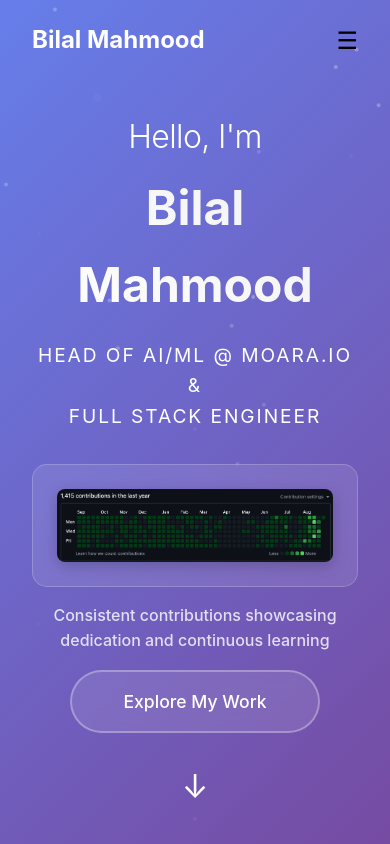
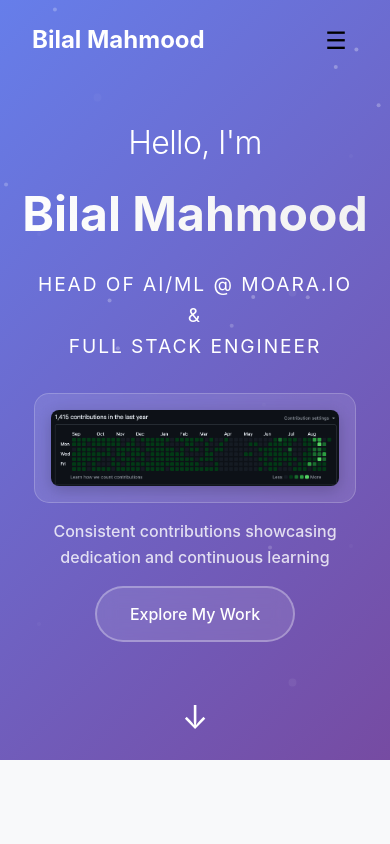
Before and after one commit to GhostInTheToast/coderbilalsite, a React (Create React App) app: page / in a window 390 px wide. Shown: the top 844 px of the page. Built offline with nearby package versions, Linux system fonts and the light colour scheme.

Commit message:
Improve mobile responsiveness across all components and add touch support for floating ghost effect

```diff
--- a/src/components/About.tsx
+++ b/src/components/About.tsx
@@ -56,6 +56,10 @@ const AboutContent = styled(motion.div)`
   border-radius: 20px;
   box-shadow: 0 10px 40px rgba(0, 0, 0, 0.1);
   border: 1px solid rgba(0, 0, 0, 0.05);
+
+  @media (max-width: 768px) {
+    padding: 2rem 1.5rem;
+  }
 `;
 
 const AboutTitle = styled.h3`
@@ -110,6 +114,10 @@ const Timeline = styled(motion.div)`
   border-radius: 20px;
   box-shadow: 0 10px 40px rgba(0, 0, 0, 0.1);
   border: 1px solid rgba(0, 0, 0, 0.05);
+
+  @media (max-width: 768px) {
+    padding: 2rem 1.5rem;
+  }
 `;
 
 const TimelineTitle = styled.h3`
--- a/src/components/Contact.tsx
+++ b/src/components/Contact.tsx
@@ -52,6 +52,11 @@ const ContactInfo = styled(motion.div)`
   position: relative;
   overflow: hidden;
   max-width: 500px;
+
+  @media (max-width: 768px) {
+    padding: 2rem 1.5rem;
+    margin: 0 1rem;
+  }
 
   &::before {
     content: '';
--- a/src/components/FloatingGhost.tsx
+++ b/src/components/FloatingGhost.tsx
@@ -14,6 +14,10 @@ const GhostEmoji = styled(motion.div)`
   z-index: 9999;
   font-size: 24px;
   user-select: none;
+
+  @media (max-width: 768px) {
+    font-size: 20px;
+  }
 `;
 
 const FloatingGhost: React.FC = () => {
@@ -21,11 +25,22 @@ const FloatingGhost: React.FC = () => {
     const [ghostId, setGhostId] = useState(0);
 
     useEffect(() => {
-        const handleClick = (e: MouseEvent) => {
+        const handleClick = (e: MouseEvent | TouchEvent) => {
+            let clientX: number, clientY: number;
+
+            if (e instanceof TouchEvent) {
+                const touch = e.touches[0];
+                clientX = touch.clientX;
+                clientY = touch.clientY;
+            } else {
+                clientX = e.clientX;
+                clientY = e.clientY;
+            }
+
             const newGhost: Ghost = {
                 id: ghostId,
-                x: e.clientX,
-                y: e.clientY,
+                x: clientX,
+                y: clientY,
             };
 
             setGhosts(prev => [...prev, newGhost]);
@@ -38,9 +53,11 @@ const FloatingGhost: React.FC = () => {
         };
 
         document.addEventListener('click', handleClick);
+        document.addEventListener('touchstart', handleClick);
 
         return () => {
             document.removeEventListener('click', handleClick);
+            document.removeEventListener('touchstart', handleClick);
         };
     }, [ghostId]);
 
--- a/src/components/Hero.tsx
+++ b/src/components/Hero.tsx
@@ -11,6 +11,11 @@ const HeroSection = styled.section`
   position: relative;
   overflow: hidden;
   padding: 6rem 0 4rem 0;
+
+  @media (max-width: 768px) {
+    padding: 4rem 0 2rem 0;
+    min-height: 90vh;
+  }
 
   &::before {
     content: '';
@@ -31,6 +36,11 @@ const HeroContent = styled.div`
   padding: 0 2rem;
   z-index: 1;
   position: relative;
+
+  @media (max-width: 768px) {
+    padding: 0 1rem;
+    max-width: 100%;
+  }
 `;
 
 const Greeting = styled(motion.h1)`
@@ -83,6 +93,12 @@ const CTAButton = styled(motion.button)`
   min-width: 250px;
   margin-bottom: 2rem;
 
+  @media (max-width: 768px) {
+    padding: 1rem 2rem;
+    min-width: 200px;
+    font-size: 1rem;
+  }
+
   &:hover {
     background: rgba(255, 255, 255, 0.2);
     border-color: rgba(255, 255, 255, 0.5);
@@ -98,6 +114,10 @@ const ScrollIndicator = styled(motion.div)`
   color: white;
   opacity: 0.7;
   cursor: pointer;
+
+  @media (max-width: 768px) {
+    bottom: 1rem;
+  }
 
   &::before {
     content: '↓';
@@ -115,6 +135,24 @@ const ScrollIndicator = styled(motion.div)`
     60% {
       transform: translateY(-5px);
     }
+  }
+`;
+
+const GitHubContributionContainer = styled(motion.div)`
+  display: flex;
+  justify-content: center;
+  align-items: center;
+  background: rgba(255, 255, 255, 0.1);
+  padding: 1.5rem;
+  border-radius: 15px;
+  backdrop-filter: blur(10px);
+  border: 1px solid rgba(255, 255, 255, 0.2);
+  max-width: 500px;
+  margin: 0 auto;
+
+  @media (max-width: 768px) {
+    padding: 1rem;
+    max-width: 90%;
   }
 `;
 
@@ -201,19 +239,7 @@ const Hero: React.FC = () => {
           animate={{ opacity: 1, y: 0 }}
           transition={{ duration: 0.8, delay: 1.0 }}
         >
-          <motion.div
-            style={{
-              display: 'flex',
-              justifyContent: 'center',
-              alignItems: 'center',
-              background: 'rgba(255, 255, 255, 0.1)',
-              padding: '1.5rem',
-              borderRadius: '15px',
-              backdropFilter: 'blur(10px)',
-              border: '1px solid rgba(255, 255, 255, 0.2)',
-              maxWidth: '500px',
-              margin: '0 auto'
-            }}
+          <GitHubContributionContainer
             whileHover={{ scale: 1.02 }}
             transition={{ duration: 0.3 }}
           >
@@ -227,7 +253,7 @@ const Hero: React.FC = () => {
                 boxShadow: '0 4px 15px rgba(0, 0, 0, 0.2)'
               }}
             />
-          </motion.div>
+          </GitHubContributionContainer>
           <motion.p
             style={{
               textAlign: 'center',
--- a/src/components/Navbar.tsx
+++ b/src/components/Navbar.tsx
@@ -118,7 +118,7 @@ const MobileMenu = styled(motion.div)`
 const MobileNavLink = styled(motion.a)`
   display: block;
   text-decoration: none;
-  color: white;
+  color: #333;
   font-weight: 500;
   font-size: 1.2rem;
   padding: 1rem 0;
--- a/src/components/Projects.tsx
+++ b/src/components/Projects.tsx
@@ -109,6 +109,10 @@ const ProjectImage = styled.div<{ bgColor: string }>`
 
 const ProjectContent = styled.div`
   padding: 2rem;
+
+  @media (max-width: 768px) {
+    padding: 1.5rem;
+  }
 `;
 
 const ProjectTitle = styled.h3`
--- a/src/components/Skills.tsx
+++ b/src/components/Skills.tsx
@@ -52,6 +52,10 @@ const SkillCategory = styled(motion.div)`
   border-radius: 20px;
   box-shadow: 0 10px 40px rgba(0, 0, 0, 0.1);
   border: 1px solid rgba(0, 0, 0, 0.05);
+
+  @media (max-width: 768px) {
+    padding: 2rem 1.5rem;
+  }
 `;
 
 const CategoryTitle = styled.h3`
@@ -132,6 +136,10 @@ const AdditionalSkills = styled(motion.div)`
   box-shadow: 0 10px 40px rgba(0, 0, 0, 0.1);
   border: 1px solid rgba(0, 0, 0, 0.05);
   margin-top: 2rem;
+
+  @media (max-width: 768px) {
+    padding: 2rem 1.5rem;
+  }
 `;
 
 const SkillsList = styled.div`
--- a/src/index.css
+++ b/src/index.css
@@ -158,6 +158,22 @@ section {
   .hide-mobile {
     display: none !important;
   }
+
+  /* Mobile-specific improvements */
+  body {
+    font-size: 16px; /* Prevent zoom on iOS */
+  }
+
+  /* Better touch targets */
+  button, a {
+    min-height: 44px;
+    min-width: 44px;
+  }
+
+  /* Improve mobile scrolling */
+  html {
+    -webkit-overflow-scrolling: touch;
+  }
 }
 
 @media (min-width: 769px) {
@@ -165,3 +181,14 @@ section {
     display: none !important;
   }
 }
+
+/* Extra small devices */
+@media (max-width: 480px) {
+  .container {
+    padding: 0 0.5rem;
+  }
+
+  body {
+    font-size: 14px;
+  }
+}
```
